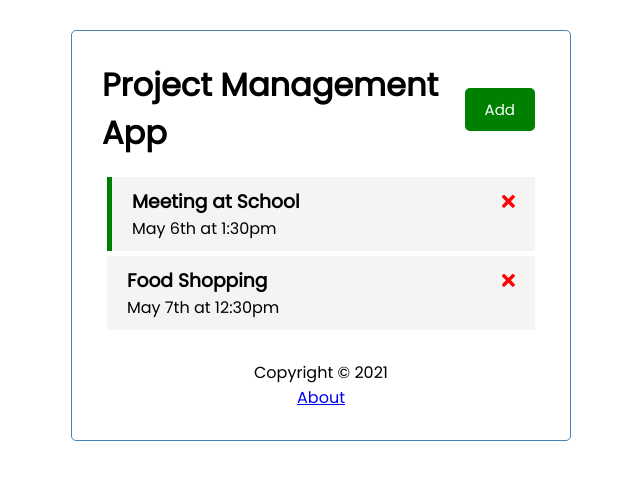
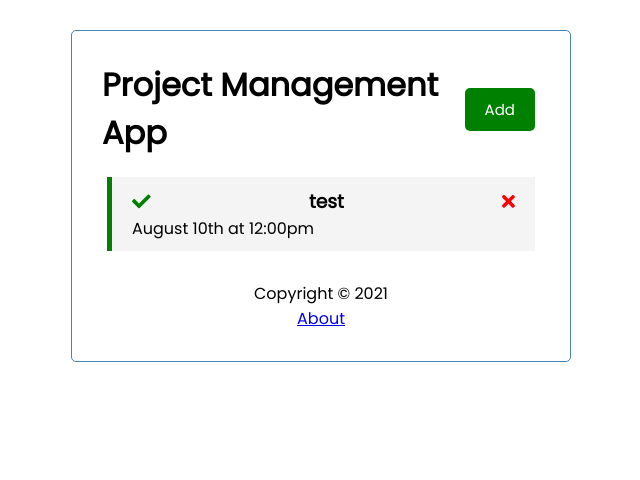
Before and after one commit to CloJr/team2-angular-project-management-app, an Angular app: page / in a window 1280 px wide. Shown: the top 480 px of the page, without its empty margins (319-959 px from the left). Built offline with nearby package versions, Linux system fonts and the light colour scheme; data requests are answered from the project's data file.

Commit message:
added completed identification

```diff
--- a/db.json
+++ b/db.json
@@ -1,16 +1,11 @@
 {
   "tasks": [
     {
-      "id": 2,
-      "text": "Meeting at School",
-      "day": "May 6th at 1:30pm",
-      "reminder": true
-    },
-    {
-      "id": 3,
-      "text": "Food Shopping",
-      "day": "May 7th at 12:30pm",
-      "reminder": false
+      "text": "test",
+      "day": "August 10th at 12:00pm",
+      "reminder": true,
+      "completed": false,
+      "id": 1
     }
   ]
 }
--- a/src/app/Task.ts
+++ b/src/app/Task.ts
@@ -3,4 +3,5 @@ export interface Task {
     text: string;
     day: string;
     reminder: boolean;
+    completed: boolean;
 }
--- a/src/app/components/add-task/add-task.component.ts
+++ b/src/app/components/add-task/add-task.component.ts
@@ -16,6 +16,7 @@ export class AddTaskComponent implements OnInit {
   reminder: boolean = false;
   showAddTask: boolean;
   subscription: Subscription;
+  completed: boolean = false;
 
   constructor(private uiService: UiService) {
     this.subscription = this.uiService.onToggle().subscribe((value) => (this.showAddTask = value));
@@ -32,7 +33,8 @@ export class AddTaskComponent implements OnInit {
     const newTask = {
       text: this.text,
       day: this.day,
-      reminder: this.reminder
+      reminder: this.reminder,
+      completed: this.completed
     }
 
     this.onAddTask.emit(newTask);
@@ -40,6 +42,8 @@ export class AddTaskComponent implements OnInit {
     this.text = '';
     this.day = '';
     this.reminder = false;
+    this.completed = false;
+
   }
 
 }
--- a/src/app/components/header/header.component.html
+++ b/src/app/components/header/header.component.html
@@ -4,4 +4,5 @@
     color="{{ showAddTask ? 'red' : 'green' }}"
     text="{{ showAddTask ? 'Close' : 'Add' }}"
     (btnClick)="toggleAddTask()"></app-button>
+
 </header>
--- a/src/app/components/lists-details/lists-details.component.css
+++ b/src/app/components/lists-details/lists-details.component.css
@@ -9,7 +9,7 @@
     border-left: 5px solid green;
   }
 
-  .task h3 {
+   .task h3 {
     display: flex;
     align-items: center;
     justify-content: space-between;
--- a/src/app/components/lists-details/lists-details.component.html
+++ b/src/app/components/lists-details/lists-details.component.html
@@ -4,8 +4,13 @@
   (dblclick)="onToggle(task)"
 >
   <h3>
+    <fa-icon id="completeButton"
+    (click)="onCompleted(task)"
+    [ngStyle]="{ color: 'green' }"
+    [icon]="faCheck">
+</fa-icon>
     {{ task.text }}
-    <fa-icon
+    <fa-icon id="deleteButton"
       (click)="onDelete(task)"
       [ngStyle]="{ color: 'red' }"
       [icon]="faTimes"
--- a/src/app/components/lists-details/lists-details.component.ts
+++ b/src/app/components/lists-details/lists-details.component.ts
@@ -1,6 +1,8 @@
 import { Component, OnInit, Input, Output, EventEmitter } from '@angular/core';
 import {Task} from '../../Task';
 import { faTimes } from '@fortawesome/free-solid-svg-icons';
+import { faCheck } from '@fortawesome/free-solid-svg-icons';
+
 
 @Component({
   selector: 'app-lists-details',
@@ -11,7 +13,9 @@ export class ListsDetailsComponent implements OnInit {
   @Input() task: Task;
   @Output() onDeleteTask: EventEmitter<Task> = new EventEmitter();
   @Output() OnToggleReminder: EventEmitter<Task> = new EventEmitter();
+  @Output() onCompletedTask: EventEmitter<Task> = new EventEmitter();
   faTimes = faTimes;
+  faCheck = faCheck;
 
 
   constructor() { }
@@ -27,4 +31,8 @@ export class ListsDetailsComponent implements OnInit {
     this.OnToggleReminder.emit(task);
   }
 
+  onCompleted(task){
+    this.onCompletedTask.emit(task);
+  }
+
 }
--- a/src/app/components/lists/lists.component.html
+++ b/src/app/components/lists/lists.component.html
@@ -1,4 +1,9 @@
 <app-add-task (onAddTask) = "addTask($event)"></app-add-task>
 
-<app-lists-details *ngFor="let task of tasks" [task]="task"(onDeleteTask)=
-"deleteTask(task)" (onToggleReminder)="toggleReminder(task)"></app-lists-details>
+<app-lists-details *ngFor="let task of tasks"
+    [task]="task"
+    (onDeleteTask)= "deleteTask(task)"
+    (onToggleReminder)="toggleReminder(task)"
+    (onCompletedTask)="completeTask(task)">
+
+</app-lists-details>
--- a/src/app/components/lists/lists.component.ts
+++ b/src/app/components/lists/lists.component.ts
@@ -28,4 +28,9 @@ export class ListsComponent implements OnInit {
   addTask(task: Task){
     this.taskService.addTask(task).subscribe((task) => (this.tasks.push(task)));
   }
+  completeTask(task: Task){
+    task.reminder = !task.reminder;
+    this.taskService.updateTaskReminder(task).subscribe();
+
+  }
 }
--- a/src/app/mock-task.ts
+++ b/src/app/mock-task.ts
@@ -6,17 +6,20 @@ export const TASKS: Task[] = [
     text: 'Doctors Appointment',
     day: 'May 5th at 2:30pm',
     reminder: true,
+    completed:false
   },
   {
     id: 2,
     text: 'Meeting at School',
     day: 'May 6th at 1:30pm',
     reminder: true,
+    completed:false
   },
   {
     id: 3,
     text: 'Food Shopping',
     day: 'May 7th at 12:30pm',
     reminder: false,
+    completed:false
   },
 ];
--- a/src/app/services/task.service.ts
+++ b/src/app/services/task.service.ts
@@ -34,4 +34,10 @@ export class TaskService {
   addTask(task: Task):Observable<Task>{
     return this.http.post<Task>(this.apiUrl, task, httpOptions);
   }
+
+  completeTask(task: Task): Observable<Task>{
+    const url = `${this.apiUrl}/${task.id}`;
+    return this.http.put<Task>(url, task, httpOptions);
+
+  }
 }
```
Also changed, not shown: src/app/components/add-task/add-task.component.html (+16 -2 lines).
